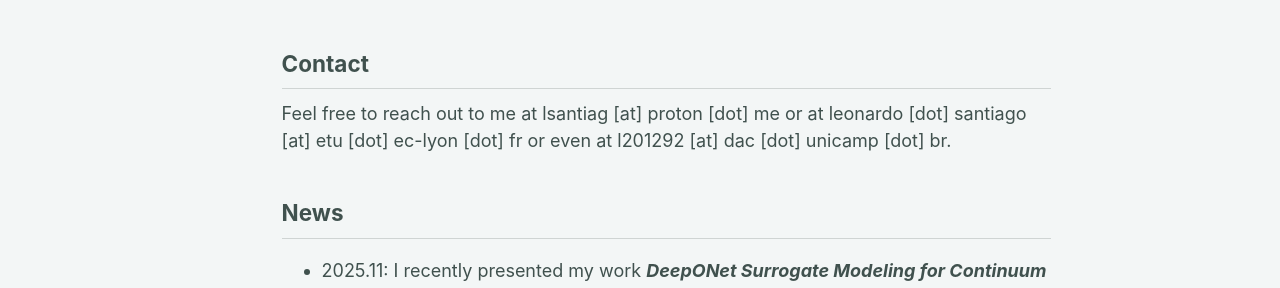
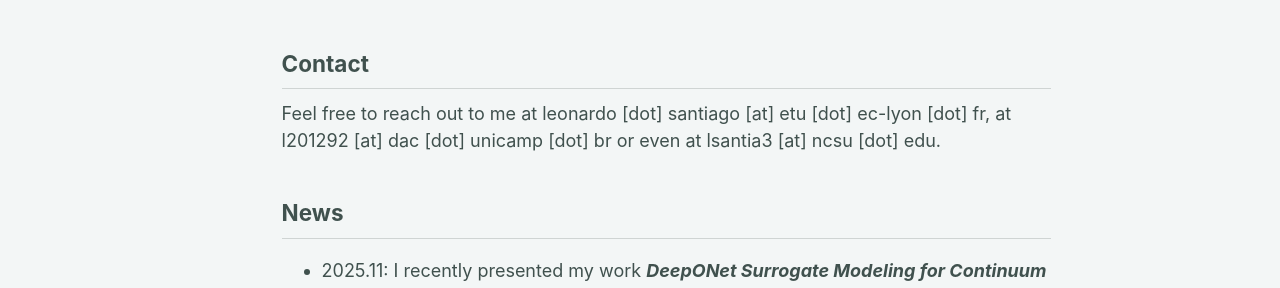
Before and after one commit to lsantiago-s/lsantiago-s.github.io, a Jekyll site: the page built from _pages/about.md, in a window 1280 px wide and 1063 px high. Shown: the part 507-795 px from the top of the window. Built offline with Jekyll 4.4.1, drawn with Linux system fonts in a browser that asks for light colours; some web fonts are replaced; a script bundle is joined from its source files by our own code; library files that are not in the unit come from our copies.

Commit message:
Revise contact details in about.md
Updated contact information and added a new email address.

```diff
--- a/_pages/about.md
+++ b/_pages/about.md
@@ -16,7 +16,7 @@ I possess a strong curiosity and a commitment to investigating novel scientific
 
 Contact
 ---
-Feel free to reach out to me at lsantiag [at] proton [dot] me or at leonardo [dot] santiago [at] etu [dot] ec-lyon [dot] fr or even at l201292 [at] dac [dot] unicamp [dot] br.
+Feel free to reach out to me at leonardo [dot] santiago [at] etu [dot] ec-lyon [dot] fr, at l201292 [at] dac [dot] unicamp [dot] br or even at lsantia3 [at] ncsu [dot] edu.
 
 News
 ------
```
